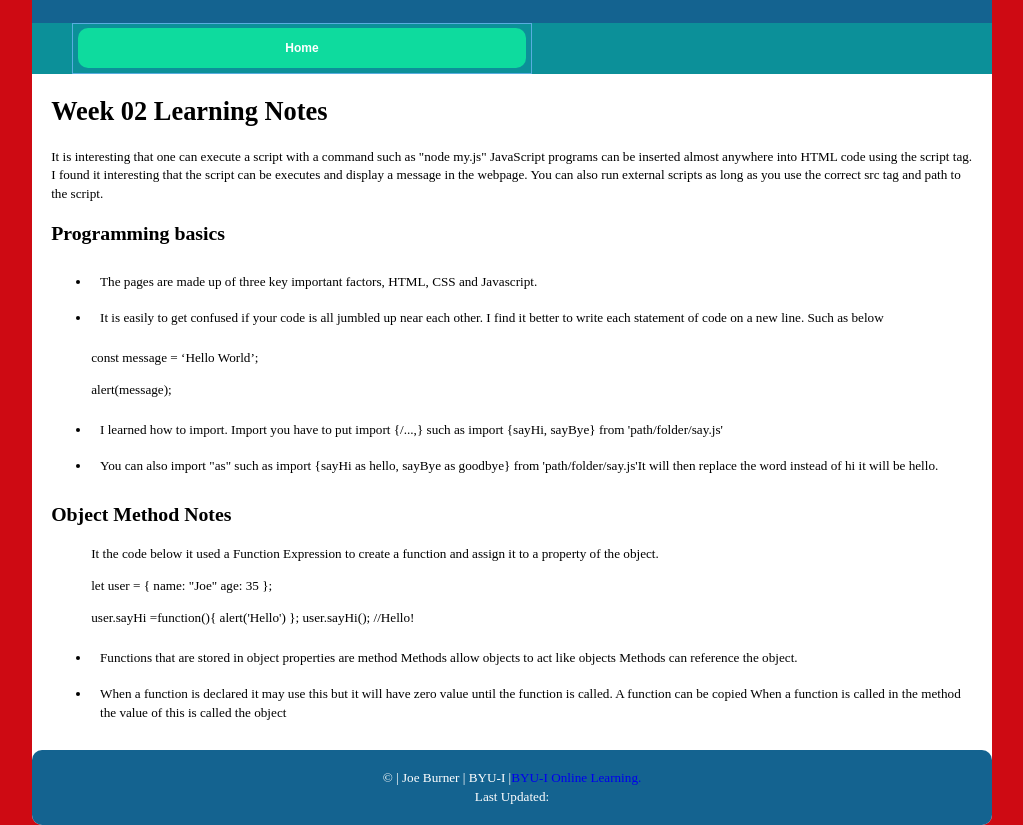
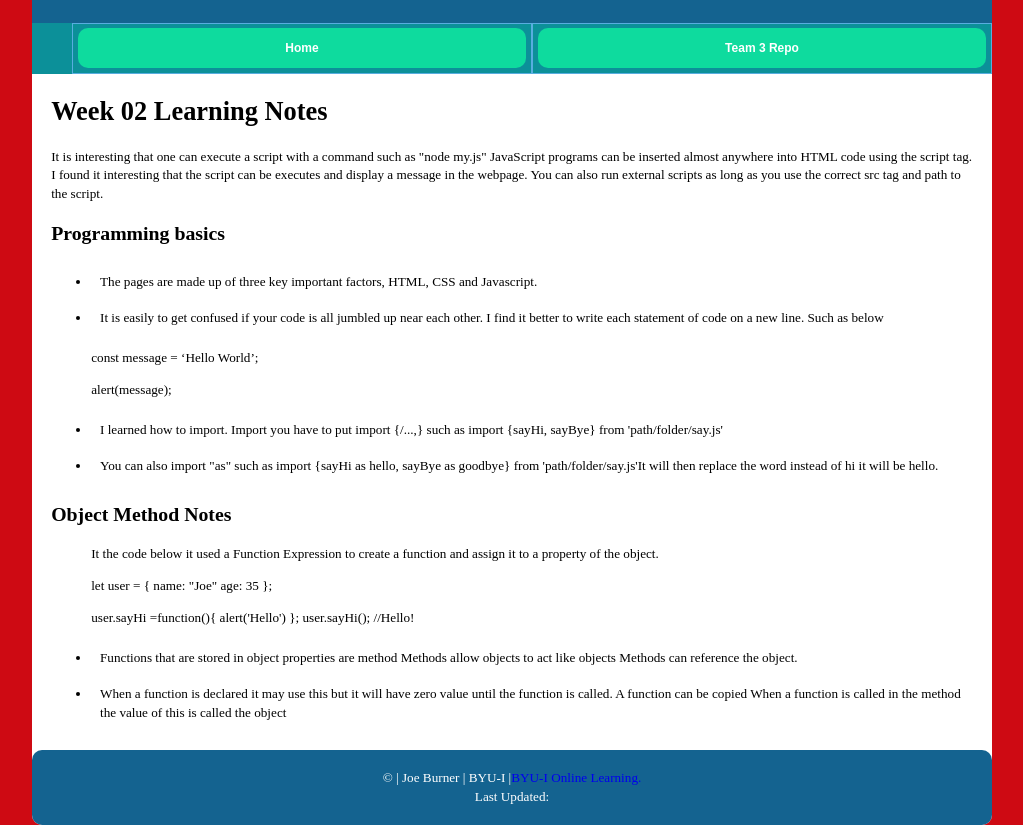
Before and after one commit to mjburn0428/WDD330, a plain HTML site: page week2/index.html in a window 1280 px wide. Shown: the part 113-938 px from the top of the page, without its empty margins (128-1151 px from the left). Drawn offline with Linux system fonts and the light colour scheme.

Commit message:
Updated Team 3 Repo link

```diff
--- a/week2/index.html
+++ b/week2/index.html
@@ -26,6 +26,9 @@
         <ul>
             <li>
                 <a href="https://mjburn0428.github.io/WDD330/index"> Home</a>
+            </li>
+            <li>
+            <a href="https://github.com/Peererxon/WDD330"> Team 3 Repo</a>
             </li>
         </ul>
     </div>
```
